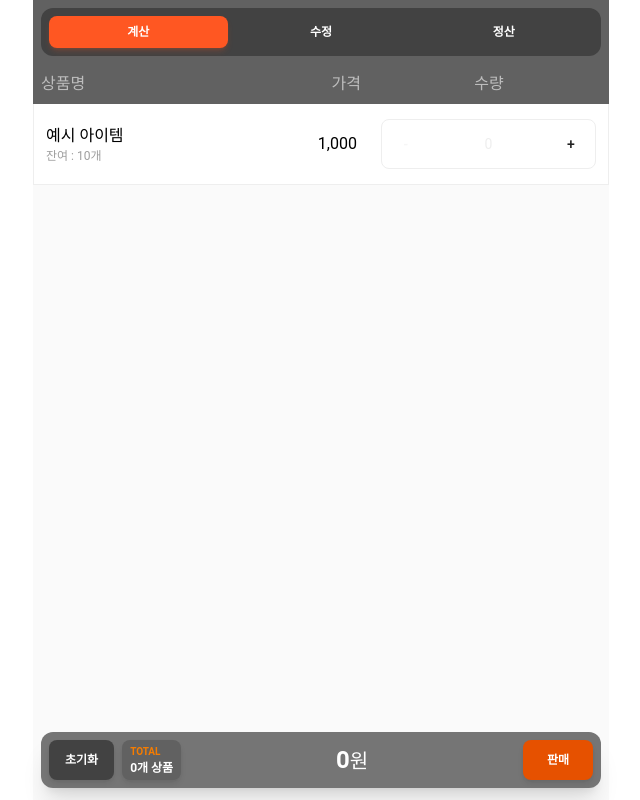
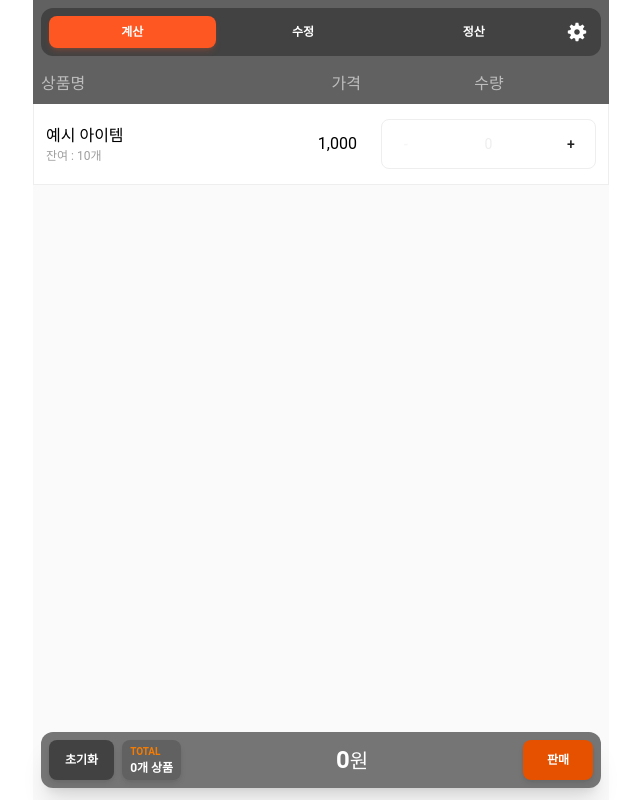
Before and after one commit to 938938/goods-calculator, a Next.js app: page / in a window 1280 px wide. Shown: the whole page, without its empty margins (319-959 px from the left). Built offline with nearby package versions, Linux system fonts and the light colour scheme.

Commit message:
[FEAT] Nav 에 setting 탭 추가

```diff
--- a/src/components/Nav.tsx
+++ b/src/components/Nav.tsx
@@ -1,8 +1,24 @@
 'use client';
 
-import { Button } from '@material-tailwind/react';
+import { Button, IconButton } from '@material-tailwind/react';
 import Link from 'next/link';
 import { usePathname } from 'next/navigation';
+
+const SettingIcon = () => {
+  return (
+    <svg
+      xmlns='http://www.w3.org/2000/svg'
+      x='0px'
+      y='0px'
+      width='20'
+      height='20'
+      viewBox='0 0 50 50'
+      style={{ fill: '#FFFFFF' }}
+    >
+      <path d='M47.16,21.221l-5.91-0.966c-0.346-1.186-0.819-2.326-1.411-3.405l3.45-4.917c0.279-0.397,0.231-0.938-0.112-1.282 l-3.889-3.887c-0.347-0.346-0.893-0.391-1.291-0.104l-4.843,3.481c-1.089-0.602-2.239-1.08-3.432-1.427l-1.031-5.886 C28.607,2.35,28.192,2,27.706,2h-5.5c-0.49,0-0.908,0.355-0.987,0.839l-0.956,5.854c-1.2,0.345-2.352,0.818-3.437,1.412l-4.83-3.45 c-0.399-0.285-0.942-0.239-1.289,0.106L6.82,10.648c-0.343,0.343-0.391,0.883-0.112,1.28l3.399,4.863 c-0.605,1.095-1.087,2.254-1.438,3.46l-5.831,0.971c-0.482,0.08-0.836,0.498-0.836,0.986v5.5c0,0.485,0.348,0.9,0.825,0.985 l5.831,1.034c0.349,1.203,0.831,2.362,1.438,3.46l-3.441,4.813c-0.284,0.397-0.239,0.942,0.106,1.289l3.888,3.891 c0.343,0.343,0.884,0.391,1.281,0.112l4.87-3.411c1.093,0.601,2.248,1.078,3.445,1.424l0.976,5.861C21.3,47.647,21.717,48,22.206,48 h5.5c0.485,0,0.9-0.348,0.984-0.825l1.045-5.89c1.199-0.353,2.348-0.833,3.43-1.435l4.905,3.441 c0.398,0.281,0.938,0.232,1.282-0.111l3.888-3.891c0.346-0.347,0.391-0.894,0.104-1.292l-3.498-4.857 c0.593-1.08,1.064-2.222,1.407-3.408l5.918-1.039c0.479-0.084,0.827-0.5,0.827-0.985v-5.5C47.999,21.718,47.644,21.3,47.16,21.221z M25,32c-3.866,0-7-3.134-7-7c0-3.866,3.134-7,7-7s7,3.134,7,7C32,28.866,28.866,32,25,32z'></path>
+    </svg>
+  );
+};
 
 const Nav = () => {
   const pathname = usePathname();
@@ -39,6 +55,15 @@ const Nav = () => {
             정산
           </Button>
         </Link>
+        <Link href={'/setting'}>
+          <IconButton
+            size='sm'
+            color='deep-orange'
+            variant={pathname === '/setting' ? 'filled' : 'text'}
+          >
+            <SettingIcon />
+          </IconButton>
+        </Link>
       </div>
     </div>
   );
```
